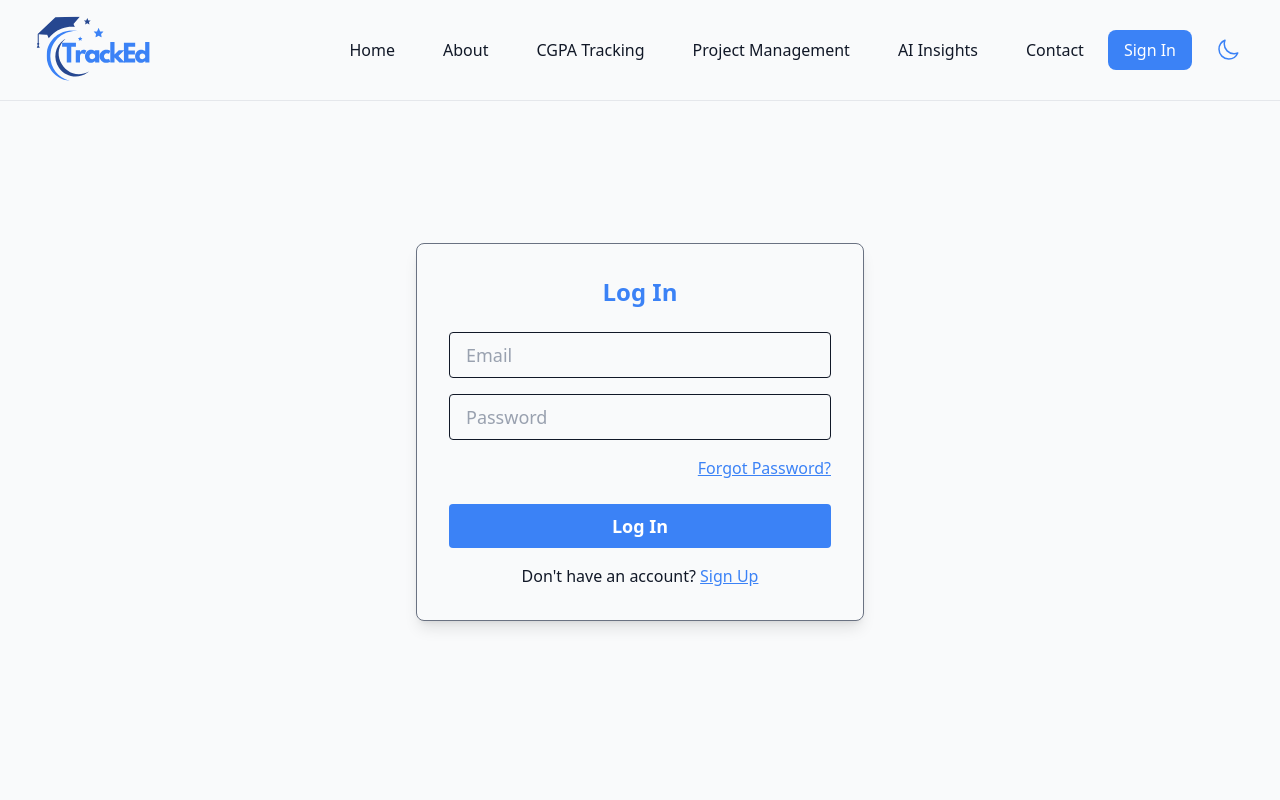
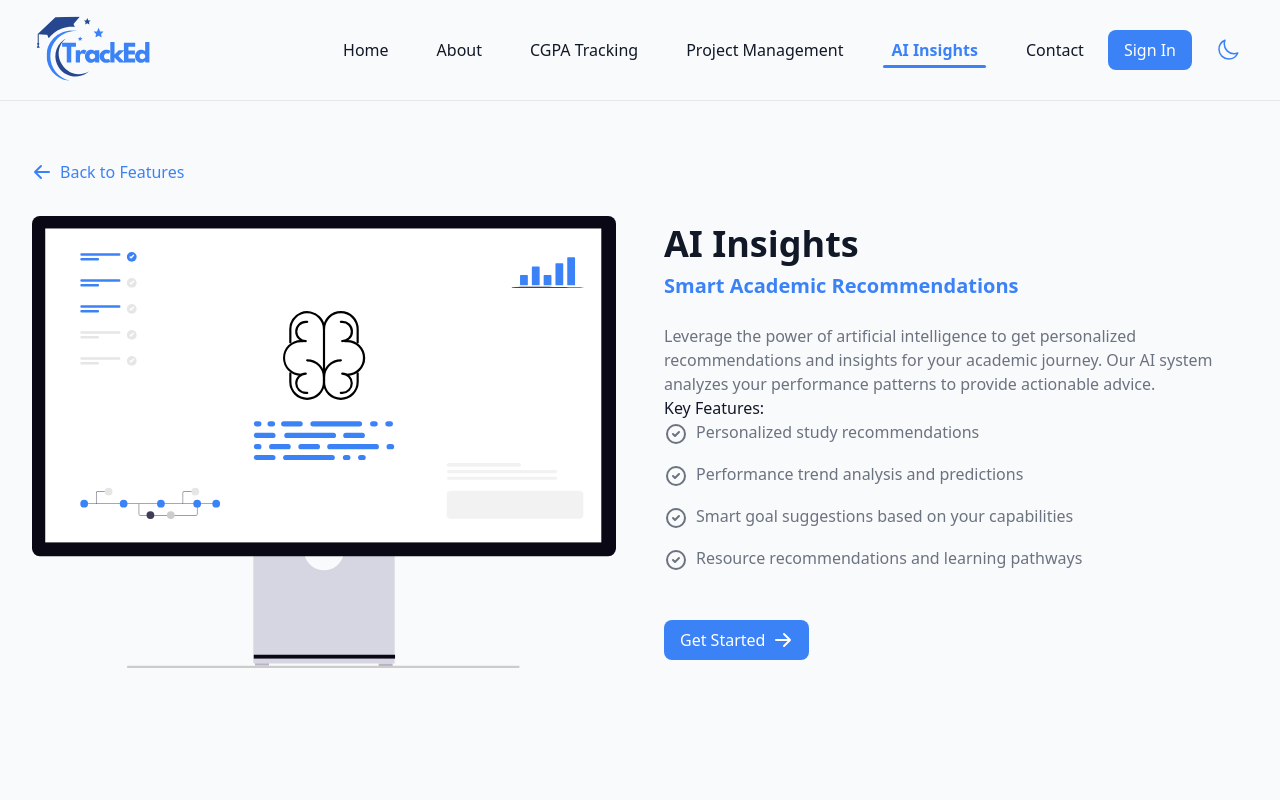
Before and after one commit to TAMIZHMANI05/TrackEd-Frontend, a React (Vite) app: page /features/ai-insights in a window 1280 px wide. Before the commit this address led to /login. Shown: the top 800 px of the page. Built offline with nearby package versions, Linux system fonts and the light colour scheme.

Commit message:
Solve Errors in Routing

```diff
--- a/src/AppRoutes.jsx
+++ b/src/AppRoutes.jsx
@@ -49,25 +49,19 @@ function AppRoutes() {
       <Route
         path="/features/cgpa-tracking"
         element={
-          <ProtectedRoute>
             <CGPATracking />
-          </ProtectedRoute>
         }
       />
       <Route
         path="/features/project-management"
         element={
-          <ProtectedRoute>
             <ProjectManagement />
-          </ProtectedRoute>
         }
       />
       <Route
         path="/features/ai-insights"
         element={
-          <ProtectedRoute>
             <AIInsights />
-          </ProtectedRoute>
         }
       />
     </Routes>
--- a/src/LayoutWrapper.jsx
+++ b/src/LayoutWrapper.jsx
@@ -15,7 +15,7 @@ const LayoutWrapper = () => {
   const [sidebarExpanded, setSidebarExpanded] = useState(true);
   const showSidebar =
     location.pathname.startsWith("/dashboard") ||
-    location.pathname.startsWith("/features") ||
+    // location.pathname.startsWith("/features") ||
     location.pathname.startsWith("/cgpa-tracker") ||
     location.pathname.startsWith("/project-manager") ||
     location.pathname.startsWith("/ai-insights-tool") ||
```
Also changed, not shown: 1 other file (tests, documents, lock files or other folders).
